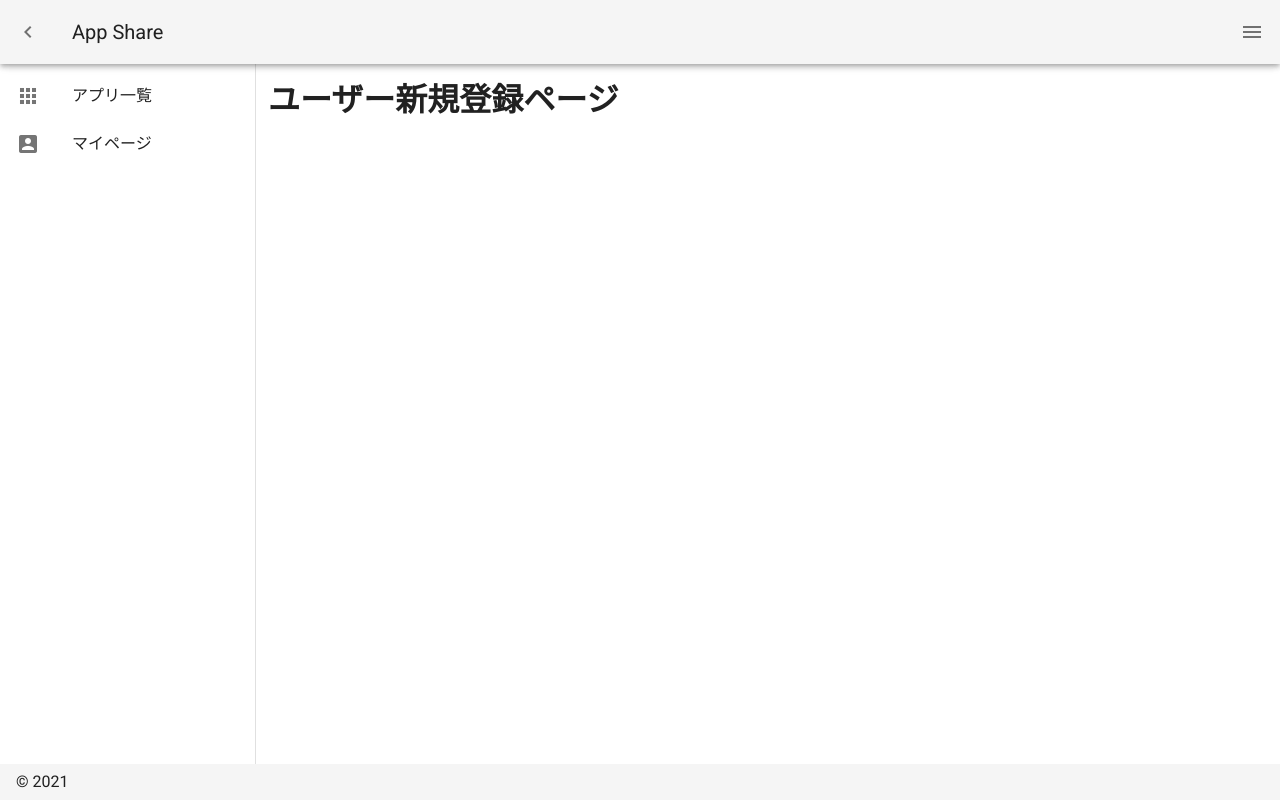
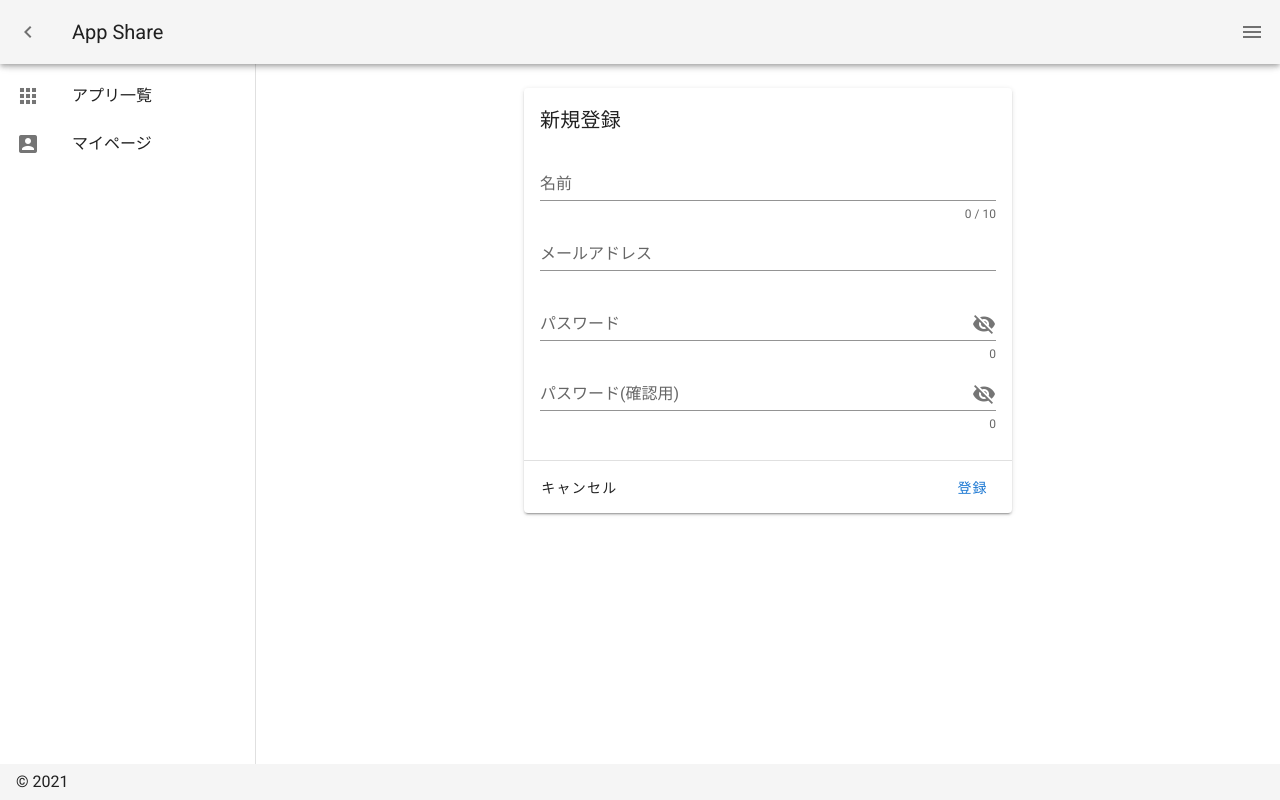
Before and after one commit to mizuki-n-2/app-share-web, a Nuxt app: page /signin in a window 1280 px wide. Built offline with nearby package versions, Linux system fonts and the light colour scheme.

Commit message:
feat: signin ui

```diff
--- a/pages/login.vue
+++ b/pages/login.vue
@@ -23,6 +23,7 @@
             label="パスワード"
             hint="8文字以上30文字以下にしてください"
             counter
+            required
             @click:append="showPassword = !showPassword"
           ></v-text-field>
         </v-card-text>
@@ -53,7 +54,6 @@ export default Vue.extend({
       email: '',
       password: '',
       showPassword: false,
-      formHasErrors: false,
       rules: {
         required: (value: string) => !!value || '必須入力項目です',
         emailValid: (value: string) => /^[a-zA-Z0-9.!#$%&’*+/=?^_`{|}~-]+@[a-zA-Z0-9-]+(?:\.[a-zA-Z0-9-]+)*$/.test(value) || 'メールアドレスの形式が正しくありません',
--- a/pages/signin.vue
+++ b/pages/signin.vue
@@ -1,3 +1,93 @@
 <template>
-  <h1>ユーザー新規登録ページ</h1>
+  <v-row justify="center">
+    <v-col
+      cols="12"
+      sm="10"
+      md="8"
+      lg="6"
+    >
+      <v-card ref="form" class="mt-3">
+        <v-card-title>新規登録</v-card-title>
+        <v-card-text>
+          <v-text-field
+            v-model="name"
+            :rules="[rules.required, rules.nameMin, rules.nameMax]"
+            label="名前"
+            hint="2文字以上10文字以下にしてください"
+            counter="10"
+            required
+          ></v-text-field>
+          <v-text-field
+            v-model="email"
+            :rules="[rules.required, rules.emailValid]"
+            label="メールアドレス"
+            required
+          ></v-text-field>
+          <v-text-field
+            v-model="password"
+            :append-icon="showPassword ? 'mdi-eye' : 'mdi-eye-off'"
+            :rules="[rules.required, rules.passMin, rules.passMax]"
+            :type="showPassword ? 'text' : 'password'"
+            label="パスワード"
+            hint="8文字以上30文字以下にしてください"
+            counter
+            required
+            @click:append="showPassword = !showPassword"
+          ></v-text-field>
+          <v-text-field
+            v-model="confirmPassword"
+            :append-icon="showConfirmPassword ? 'mdi-eye' : 'mdi-eye-off'"
+            :rules="[rules.required, rules.passMin, rules.passMax]"
+            :type="showConfirmPassword ? 'text' : 'password'"
+            label="パスワード(確認用)"
+            counter
+            required
+            @click:append="showConfirmPassword = !showConfirmPassword"
+          ></v-text-field>
+        </v-card-text>
+        <v-divider class="mt-3"></v-divider>
+        <v-card-actions>
+          <v-btn text>
+            キャンセル
+          </v-btn>
+          <v-spacer></v-spacer>
+          <v-btn
+            color="primary"
+            text
+            @click="submit"
+          >
+            登録
+          </v-btn>
+        </v-card-actions>
+      </v-card>
+    </v-col>
+  </v-row>
 </template>
+
+<script lang="ts">
+import Vue from 'vue'
+export default Vue.extend({
+  data () {
+    return {
+      name: '',
+      email: '',
+      password: '',
+      showPassword: false,
+      showConfirmPassword: false,
+      rules: {
+        required: (value: string) => !!value || '必須入力項目です',
+        nameMin: (value: string) => value.length >= 2 || '2文字以上入力してください',
+        nameMax: (value: string) => value.length <= 10 || '10文字以下にしてください',
+        emailValid: (value: string) => /^[a-zA-Z0-9.!#$%&’*+/=?^_`{|}~-]+@[a-zA-Z0-9-]+(?:\.[a-zA-Z0-9-]+)*$/.test(value) || 'メールアドレスの形式が正しくありません',
+        passMin: (value: string) => (value && value.length >= 8) || 'パスワードは8文字以上にしてください',
+        passMax: (value: string) => (value && value.length <= 30) || 'パスワードは30文字以下にしてください'
+      }
+    }
+  },
+  methods: {
+    submit () {
+      // TODO
+    }
+  }
+})
+</script>
```
